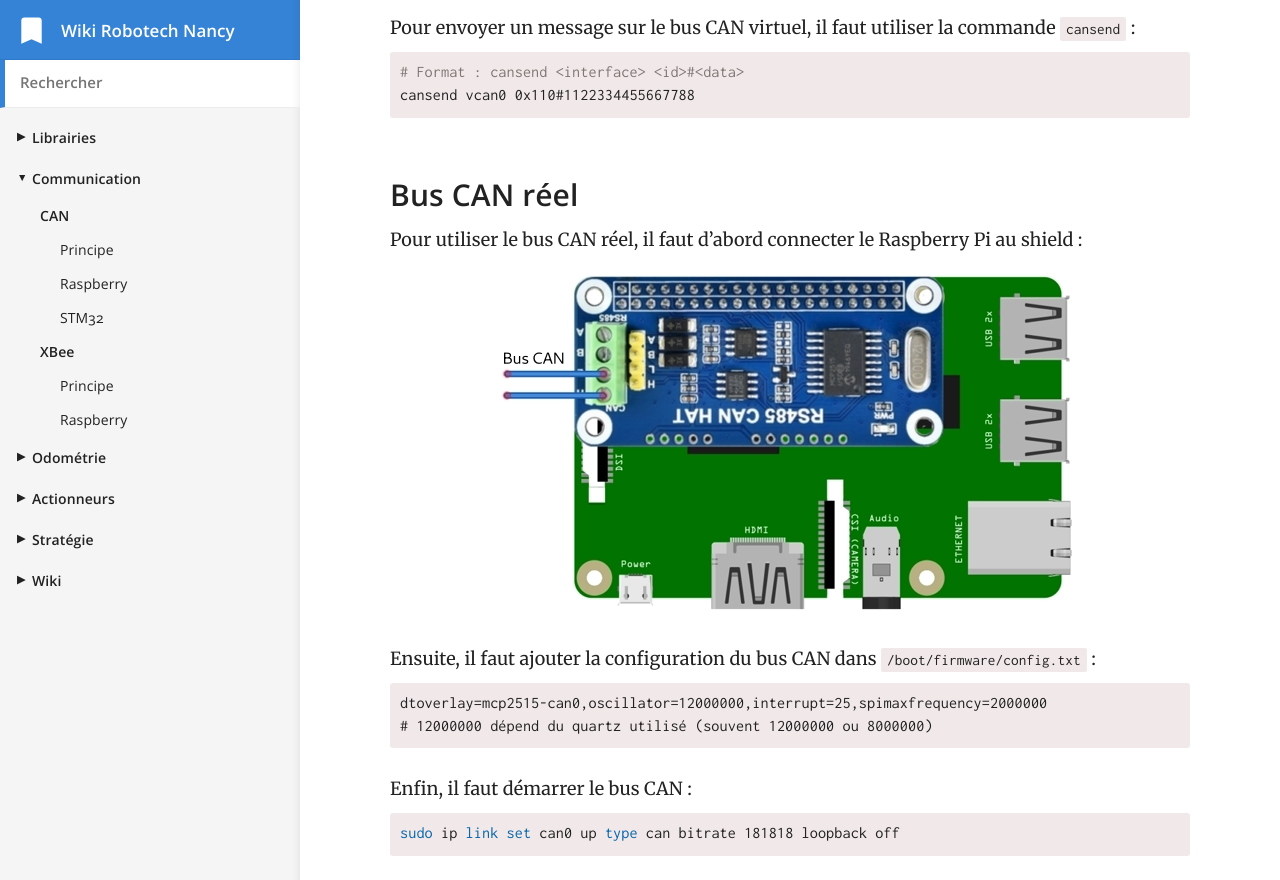
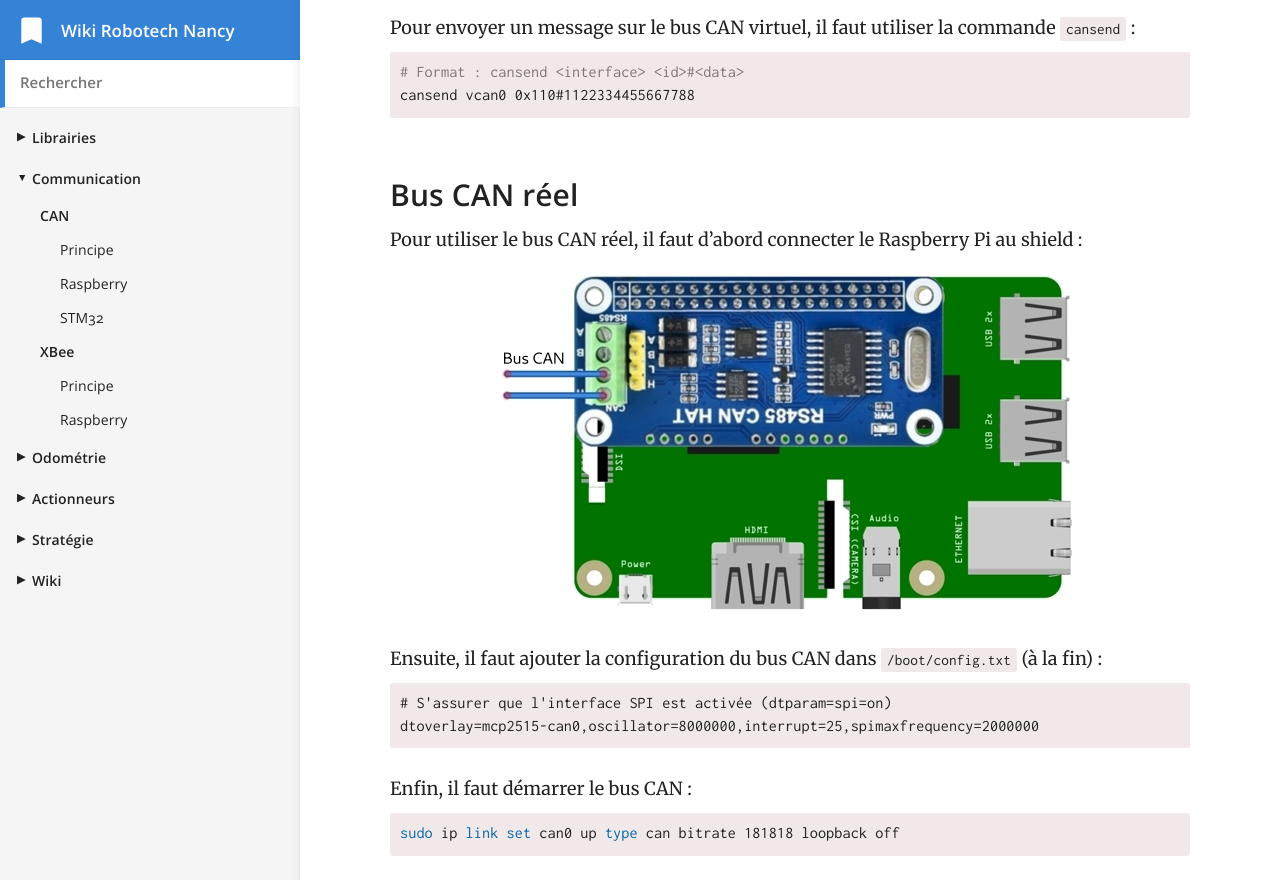
Before and after one commit to RobotechNancy/robotechnancy.github.io, a Jekyll site: the page built from _docs/communication/CAN/raspberry.md, in a window 1280 px wide and 900 px high, scrolled down 2612 px. Shown: the top 880 px of the window. Built offline with Jekyll 4.4.1, drawn with Linux system fonts in a browser that asks for light colours.

Commit message:
Correction mauvais path

````diff
--- a/_docs/communication/CAN/raspberry.md
+++ b/_docs/communication/CAN/raspberry.md
@@ -113,10 +113,10 @@
 Pour utiliser le bus CAN réel, il faut d'abord connecter le Raspberry Pi au shield :
 ![Circuit](/images/diagrams/CAN%20Raspberry.webp)
 
-Ensuite, il faut ajouter la configuration du bus CAN dans `/boot/firmware/config.txt` :
+Ensuite, il faut ajouter la configuration du bus CAN dans `/boot/config.txt` (à la fin) :
 ```
-dtoverlay=mcp2515-can0,oscillator=12000000,interrupt=25,spimaxfrequency=2000000
-# 12000000 dépend du quartz utilisé (souvent 12000000 ou 8000000)
+# S'assurer que l'interface SPI est activée (dtparam=spi=on)
+dtoverlay=mcp2515-can0,oscillator=8000000,interrupt=25,spimaxfrequency=2000000
 ```
 
 Enfin, il faut démarrer le bus CAN :
````
